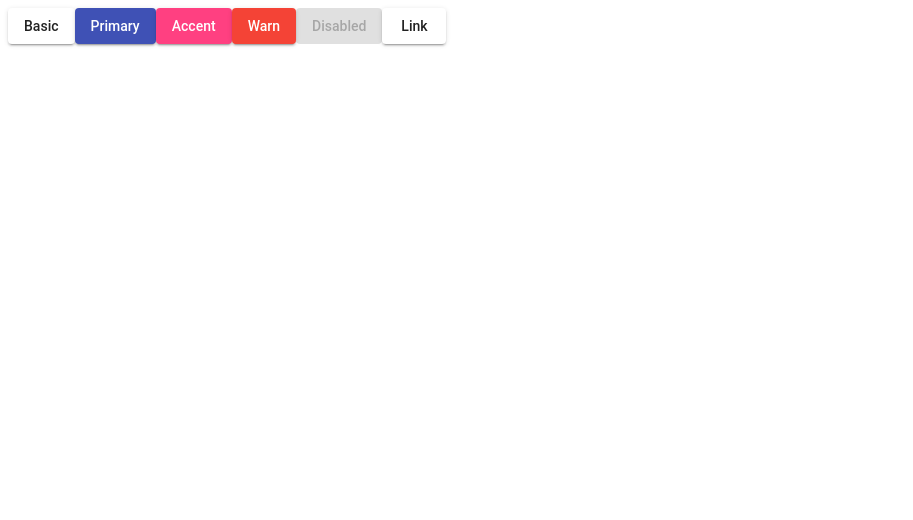
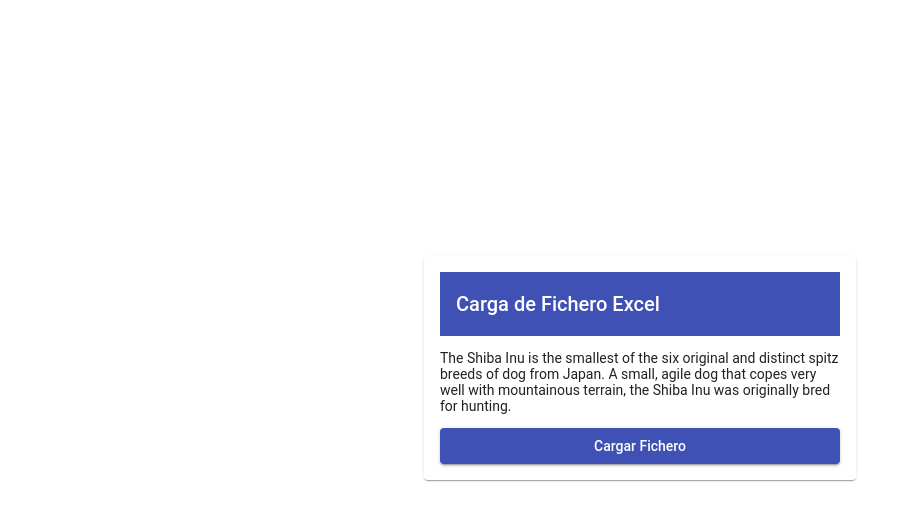
Before and after one commit to germmand/DeveloopPruebaFrontEnd, an Angular app: page /Dashboard in a window 1280 px wide. Shown: the top 520 px of the page, without its empty margins (0-913 px from the left). Built offline with nearby package versions, Linux system fonts and the light colour scheme.

Commit message:
Agregando Modulos necesarios para la creación de la vista inicial.

```diff
--- a/src/app/components/dashboard/dashboard.component.css
+++ b/src/app/components/dashboard/dashboard.component.css
@@ -0,0 +1,15 @@
+.container {
+    display: flex;
+    flex-direction: column;
+    align-items: center;
+    justify-content: center;
+    height: 90vh;
+}
+
+.inputCard {
+    width: 50vh;
+}
+
+.footerButton {
+    width: 100%;
+}
--- a/src/app/components/dashboard/dashboard.component.html
+++ b/src/app/components/dashboard/dashboard.component.html
@@ -1,8 +1,17 @@
-<div class="button-row">
-    <button mat-raised-button>Basic</button>
-    <button mat-raised-button color="primary">Primary</button>
-    <button mat-raised-button color="accent">Accent</button>
-    <button mat-raised-button color="warn">Warn</button>
-    <button mat-raised-button disabled>Disabled</button>
-    <a mat-raised-button routerLink=".">Link</a>
+<div class="container">
+    <mat-card class="inputCard">
+        <mat-card-content>
+            <mat-toolbar color="primary">
+                <mat-toolbar-row>
+                    <span>Carga de Fichero Excel</span>
+                </mat-toolbar-row>
+            </mat-toolbar>
+            <p>
+                The Shiba Inu is the smallest of the six original and distinct spitz breeds of dog from Japan.
+                A small, agile dog that copes very well with mountainous terrain, the Shiba Inu was originally
+                bred for hunting.
+            </p>
+            <button mat-raised-button color="primary" class="footerButton">Cargar Fichero</button>
+        </mat-card-content>
+      </mat-card>
 </div>
```
Also changed, not shown: src/app/shared/shared.module.ts (+14 -2 lines).
